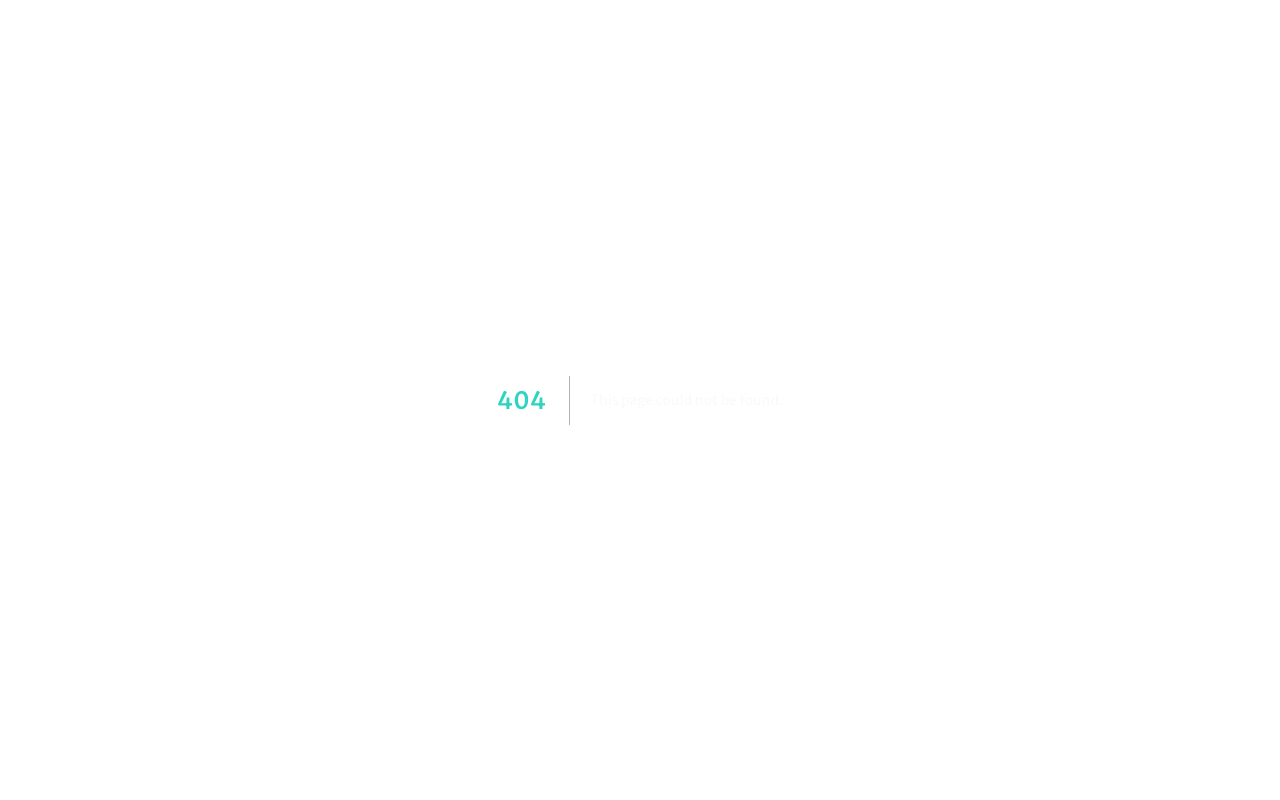
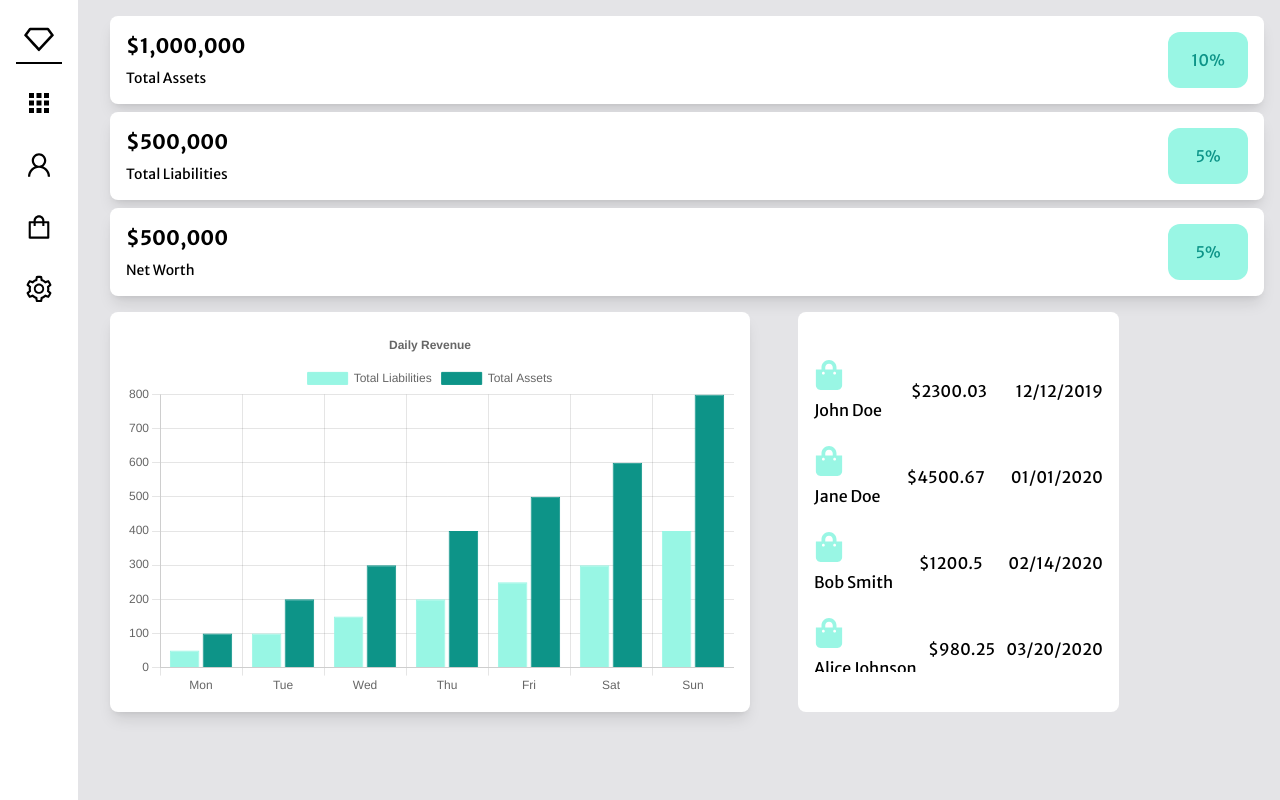
Before and after one commit to Zhoie/page-design-practice, a Next.js app: page /dashboard in a window 1280 px wide. Before the commit this address had no page. Built offline with nearby package versions, Linux system fonts and the light colour scheme.

Commit message:
Add:docebook

```diff
--- /dev/null
+++ b/declarations.d.ts
@@ -0,0 +1,3 @@
+// NOTE: The declaration below was injected by `"framer"`
+// see https://www.framer.com/docs/guides/handshake for more information.
+declare module "https://framer.com/m/*";
--- /dev/null
+++ b/src/components/dashboardPage/Cards.tsx
@@ -0,0 +1,43 @@
+import React from 'react'
+import { motion } from 'framer-motion'
+
+const styles = {
+    container: 'flex flex-col w-full mx-auto gap-2 p-4',
+    card: 'flex flex-row gap-4 p-4 bg-white items-center justify-between rounded-lg shadow-lg',
+    count: 'text-xl font-bold',
+    title: 'text-sm mt-2',
+    percentage: ' w-20 bg-teal-200 text-teal-600 text-center rounded-xl p-4',
+}
+const cardData = [
+    {
+        count: '$1,000,000',
+        title: 'Total Assets',
+        percentage: '10%'
+    },
+    {
+        count: '$500,000',
+        title: 'Total Liabilities',
+        percentage: '5%'
+    },
+    {
+        count: '$500,000',
+        title: 'Net Worth',
+        percentage: '5%'
+    }
+];
+
+export default function Cards() {
+    return (
+        <div  className={styles.container}>
+            {cardData.map((card, index) => (
+                <div key={index} className={styles.card}>
+                    <div className='flex flex-col'>
+                        <div className={styles.count}>{card.count}</div>
+                        <div className={styles.title}>{card.title}</div>
+                    </div>
+                    <div className={styles.percentage}>{card.percentage}</div>
+                </div>
+            ))}
+        </div>
+    )
+}
--- /dev/null
+++ b/src/components/dashboardPage/Chart.tsx
@@ -0,0 +1,74 @@
+import React, { useState, useEffect } from 'react'
+import { Bar } from 'react-chartjs-2';
+
+import { Chart as ChartJS, CategoryScale, LinearScale, BarElement, Title, Tooltip, Legend, layouts } from 'chart.js';
+ChartJS.register(CategoryScale, LinearScale, BarElement, Title, Tooltip, Legend);
+
+interface ChartData {
+    labels: string[];
+    datasets: {
+        label: string;
+        data: number[];
+        backgroundColor: string;
+        borderColor: string;
+        borderWidth: number;
+    }[];
+}
+
+const styles = {
+    container: 'flex mx-4 sm:w-[50vw] h-[50vh]  items-center justify-center bg-white p-4 rounded-lg shadow-lg',
+    chart: 'w-full h-full',
+}
+
+export default function Chart() {
+    const [chartData, setChartData] = useState<ChartData>({
+        labels: [],
+        datasets: []
+    });
+    const [charOptions, setCharOptions] = useState({});
+
+    useEffect(() => {
+        setChartData({
+            labels: ['Mon', 'Tue', 'Wed', 'Thu', 'Fri', 'Sat', 'Sun'],
+            datasets: [
+                {
+                    label: 'Total Liabilities',
+                    data: [50, 100, 150, 200, 250, 300, 400],
+                    backgroundColor: '#98F6E4',
+                    borderColor: '#98F6E4',
+                    borderWidth: 1,
+                },
+                {
+                    label: 'Total Assets',
+                    data: [100, 200, 300, 400, 500, 600, 800],
+                    backgroundColor: '#0D9488',
+                    borderColor: '#0D9488',
+                    borderWidth: 1,
+                },
+            ]
+        })
+
+        setCharOptions({
+            plugins: {
+                legend: {
+                    position: 'top',
+                },
+                title: {
+                    display: true,
+                    text: 'Daily Revenue'
+                }
+            },
+            maintainAspectRatio: false,
+            responsive: true,
+        })
+
+    }, [setChartData, setCharOptions])
+
+    return (
+        <div className={styles.container}>
+            <div className={styles.chart}>
+                <Bar data={chartData} options={charOptions} />
+            </div>
+        </div>
+    )
+}
--- /dev/null
+++ b/src/components/dashboardPage/Header.tsx
@@ -0,0 +1,9 @@
+import React from 'react'
+
+export default function Header() {
+  return (
+    <div>
+        <p>Header</p>
+    </div>
+  )
+}
--- /dev/null
+++ b/src/components/dashboardPage/Orders.tsx
@@ -0,0 +1,38 @@
+import React from 'react'
+import { data } from './data/data'
+
+import { FaShoppingBag } from 'react-icons/fa'
+
+const styles = {
+  contanier: ' flex p-2 mx-4 items-center justify-center rounded-lg bg-white',
+  ul: 'w-full flex flex-col gap-2 h-[40vh] overflow-y-scroll ',
+  li: 'flex flex-row justify-between items-center p-2 rounded-lg bg-white hover:bg-neutral-200 hover:shadow-lg transform transition-all duration-300 ease-in-out',
+  icon: 'text-3xl text-teal-200'
+}
+
+export default function Orders() {
+
+  return (
+    <div className={styles.contanier}>
+      <ul className={styles.ul}>
+
+        {data.map((item, index) => (
+
+          <li key={index} className={styles.li}>
+            <div className='flex flex-col gap-2'>
+              <div className={styles.icon}>
+                <FaShoppingBag />
+              </div>
+              <p>{item.name.first} {item.name.last}</p>
+            </div>
+
+            <p className=''>${item.total}</p>
+            <p>{item.date}</p>
+
+
+          </li>
+        ))}
+      </ul>
+    </div>
+  )
+}
--- /dev/null
+++ b/src/components/dashboardPage/Sidebar.tsx
@@ -0,0 +1,55 @@
+import React,{ useState } from 'react'
+import { useRouter } from 'next/router'
+
+import { AiOutlineUser, AiOutlineShopping, AiOutlineSetting } from 'react-icons/ai'
+import { BsArrowLeftSquare,BsArrowRightSquare } from 'react-icons/bs'
+import { CgMenuGridR } from 'react-icons/cg'
+import { RiVipDiamondLine } from 'react-icons/ri'
+
+const styles = {
+    container: "left-0 inset-y-0 w-20 bg-white h-screen",
+    ul: 'flex flex-col text-3xl p-4  gap-4 items-center justify-center',
+    li: 'p-2 first:border-b-2 border-black hover:bg-neutral-200 hover:rounded-xl hover:border-transparent hover:scale-110 transform transition-all duration-300 ease-in-out',
+    expandBtn:'hidden sm:block'
+
+}
+
+const icons = [<RiVipDiamondLine />,
+<CgMenuGridR />,
+<AiOutlineUser />,
+<AiOutlineShopping />,
+<AiOutlineSetting />,]
+
+export default function Sidebar() {
+
+    const [expand, setExpand] = useState(false)
+
+    const router = useRouter()
+
+    const handleClick = (index: number) => {
+        switch (index) {
+            case 0: router.push('/')
+        }
+    }
+
+    const hanldeExpandBtnClick = () => {
+        setExpand(!expand)
+    }
+
+    return (
+        <div className={styles.container}>
+
+            <ul className={styles.ul}>
+                {icons.map((icon, index) => (
+                    <li onClick={() => handleClick(index)} className={styles.li} key={index}>
+                        {icon}
+                    </li>
+
+                ))}
+                {/* <li className={`${styles.li} ${styles.expandBtn}`}>
+                    <BsArrowRightSquare />
+                </li> */}
+            </ul>
+        </div>
+    )
+}
--- /dev/null
+++ b/src/components/dashboardPage/data/data.ts
@@ -0,0 +1,112 @@
+export const data = [
+    {
+        id: 1,
+        name: {
+            first: 'John',
+            last: 'Doe'
+        },
+        total: 2300.03,
+        status: 'active',
+        method: 'Paypal',
+        date: '12/12/2019',
+    },
+    {
+        id: 2,
+        name: {
+            first: 'Jane',
+            last: 'Doe'
+        },
+        total: 4500.67,
+        status: 'inactive',
+        method: 'Credit Card',
+        date: '01/01/2020',
+    },
+    {
+        id: 3,
+        name: {
+            first: 'Bob',
+            last: 'Smith'
+        },
+        total: 1200.50,
+        status: 'active',
+        method: 'Bank Transfer',
+        date: '02/14/2020',
+    },
+    {
+        id: 4,
+        name: {
+            first: 'Alice',
+            last: 'Johnson'
+        },
+        total: 980.25,
+        status: 'inactive',
+        method: 'Paypal',
+        date: '03/20/2020',
+    },
+    {
+        id: 5,
+        name: {
+            first: 'Michael',
+            last: 'Davis'
+        },
+        total: 6700.80,
+        status: 'active',
+        method: 'Credit Card',
+        date: '04/15/2020',
+    },
+    {
+        id: 6,
+        name: {
+            first: 'Emily',
+            last: 'Wilson'
+        },
+        total: 320.90,
+        status: 'inactive',
+        method: 'Bank Transfer',
+        date: '05/10/2020',
+    },
+    {
+        id: 7,
+        name: {
+            first: 'David',
+            last: 'Lee'
+        },
+        total: 2300.10,
+        status: 'active',
+        method: 'Paypal',
+        date: '06/05/2020',
+    },
+    {
+        id: 8,
+        name: {
+            first: 'Samantha',
+            last: 'Taylor'
+        },
+        total: 540.75,
+        status: 'inactive',
+        method: 'Credit Card',
+        date: '07/01/2020',
+    },
+    {
+        id: 9,
+        name: {
+            first: 'William',
+            last: 'Clark'
+        },
+        total: 1500.40,
+        status: 'active',
+        method: 'Bank Transfer',
+        date: '08/12/2020',
+    },
+    {
+        id: 10,
+        name: {
+            first: 'Olivia',
+            last: 'Moore'
+        },
+        total: 3500.20,
+        status: 'inactive',
+        method: 'Paypal',
+        date: '09/18/2020',
+    }
+];
--- /dev/null
+++ b/src/pages/dashboard.tsx
@@ -0,0 +1,30 @@
+import React from 'react'
+import Sidebar from '@/components/dashboardPage/Sidebar'
+import Cards from '@/components/dashboardPage/Cards'
+import Chart from '@/components/dashboardPage/Chart'
+import Orders from '@/components/dashboardPage/Orders'
+
+
+
+const styles = {
+    container: 'bg-zinc-200 flex flex-row gap-4',
+}
+
+export default function dashboard() {
+    return (
+        <div className={styles.container}>
+            <Sidebar />
+            <div className='flex flex-col w-full'>
+                <Cards />
+                <div className='flex flex-col gap-4 sm:flex-row'>
+                    <Chart />
+                    <Orders />
+                </div>
+
+            </div>
+
+        </div>
+    )
+}
+
+//fetch api from bloomberg
--- a/src/pages/index.tsx
+++ b/src/pages/index.tsx
@@ -7,20 +7,24 @@ import Footer from '@/components/global/Footer'
 const styles = {
   container: 'flex flex-col  p-4 mx-auto items-center justify-between',
   title: 'p-2 text-4xl text-zinc-50 border-b-2 border-bg-zinc-50 font-bold',
-  ul: 'mt-2 p-4 text-xl text-zinc-50 font-bold hover:scale-110 transform transition duration-500 ease-in-out',
-  li:'border-2 border-zinc-50 p-2 rounded-xl hover:bg-zinc-50 hover:text-zinc-900 transition duration-300 ease-in-out',
+  ul: 'flex flex-row mt-2 p-4 text-xl gap-4',
+  li:'border-2 border-zinc-50 p-2 text-zinc-50 font-bold rounded-xl hover:bg-zinc-50  hover:scale-110 hover:text-zinc-900  transition duration-300 ease-in-out',
 }
 
 const websiteLinks = {
-  'finance':'/finance'
+  'finance':'/finance',
+  'docebook':'https://docebook.vercel.app/',
+  'dashboard':'/dashboard',
 }
+
 
 export default function Home() {
 
   const router = useRouter()
 
+  // route to different pages Click
   const handlerRouterClick = (link:string) => {
-    router.push('/finance')
+    router.push(link)
   }
   return (
 
@@ -35,10 +39,6 @@ export default function Home() {
             <p className='cursor-pointer' onClick={()=>handlerRouterClick(value)}>{name}</p>
           </li>
         ))}
-        {/* <li className={styles.li}>
-          <p className='cursor-pointer' onClick={handlerRouterClick}>Finance</p>
-
-        </li> */}
 
       </ol>
       <Footer />
--- a/tsconfig.json
+++ b/tsconfig.json
@@ -18,6 +18,6 @@
       "@/*": ["./src/*"]
     }
   },
-  "include": ["next-env.d.ts", "**/*.ts", "**/*.tsx"],
+  "include": ["next-env.d.ts", "**/*.ts", "**/*.tsx", "src/components/dashboardPage/data/data.js"],
   "exclude": ["node_modules"]
 }
```
Also changed, not shown: package.json (+6 -1 lines), 1 other file (tests, documents, lock files or other folders).
